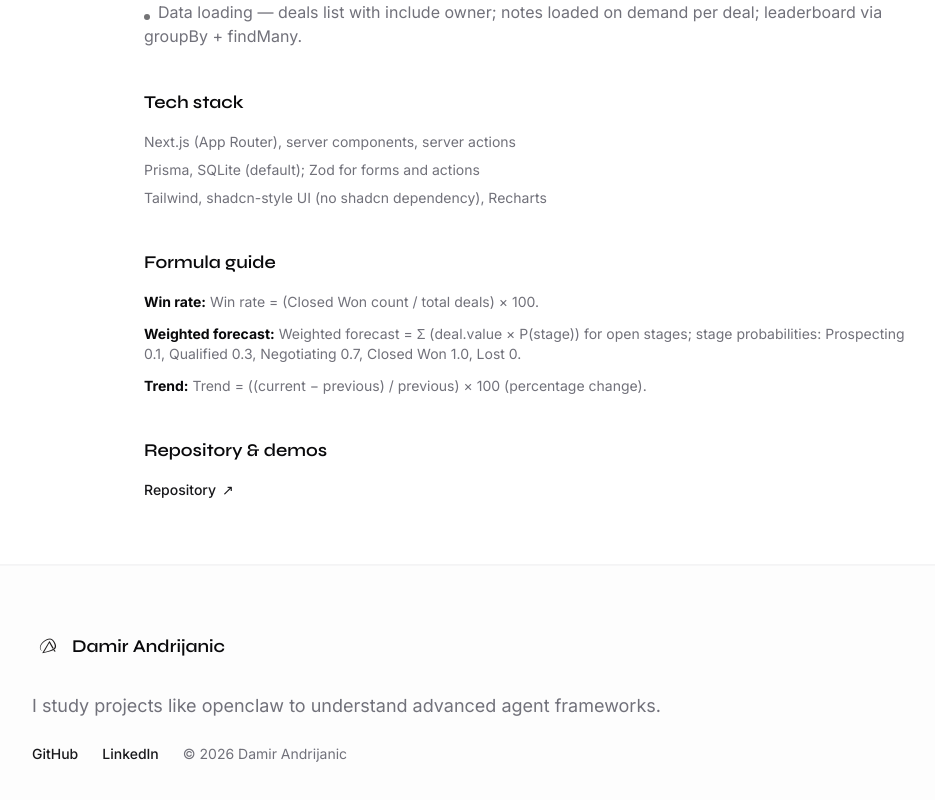
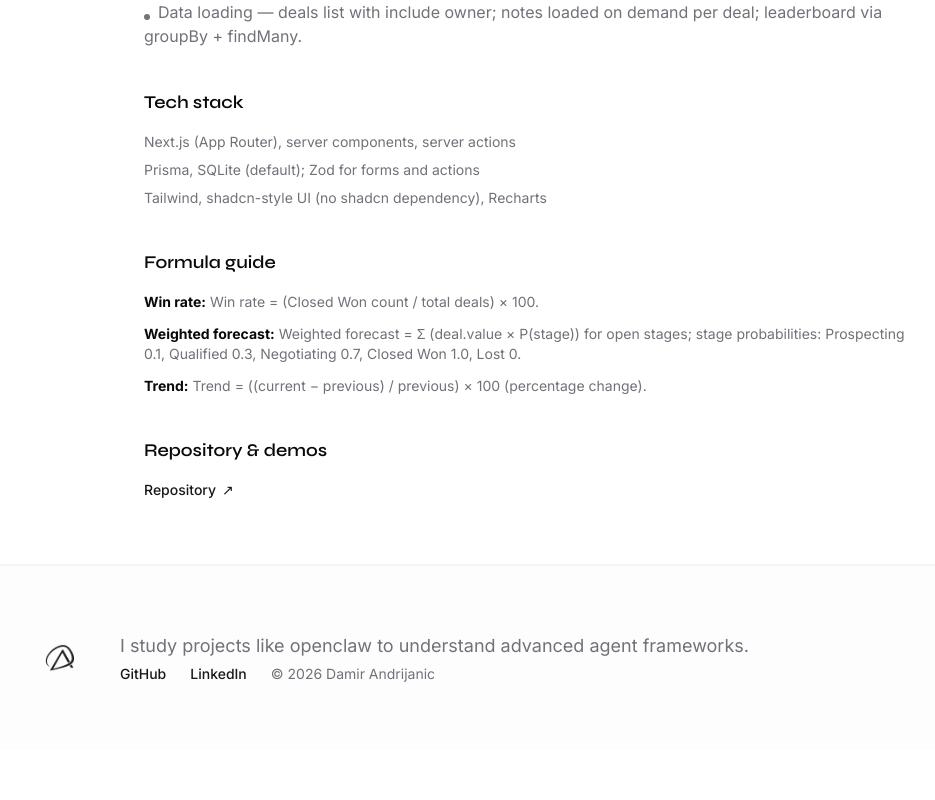
Before and after one commit to hans992/portfolio-2026, a Next.js app: page /en/projects/crm in a window 1280 px wide. Shown: the part 951-1751 px from the top of the page, without its empty margins (112-1047 px from the left). After the commit the page ends 1707 px from the top, so only its background shows below. Built offline with nearby package versions, Linux system fonts and the light colour scheme; no server answers.

Commit message:
Add: minor updates

```diff
--- a/components/footer.tsx
+++ b/components/footer.tsx
@@ -12,21 +12,22 @@ export function Footer() {
   return (
     <footer className="border-t border-border/30 bg-muted/20">
       <div className="container mx-auto max-w-5xl px-4 py-12 sm:py-16">
+        <div className="flex flex-wrap items-center gap-6 sm:gap-8">
           <Link
             href={`/${locale}`}
-          className="inline-flex items-center gap-2 font-display text-lg font-semibold text-foreground transition-colors hover:opacity-90"
-          aria-label="Damir Andrijanic – Home"
+            className="shrink-0"
+            aria-label="Home"
           >
-          <Logo size={32} />
-          <span>Damir Andrijanic</span>
+            <Logo size={56} className="rounded sm:h-14 sm:w-14" />
           </Link>
-        <p className="mt-6 text-base text-muted-foreground sm:text-lg">{t("openSource")}</p>
-        <div className="mt-6 flex flex-wrap items-center gap-6">
+          <div className="min-w-0 flex-1 space-y-1">
+            <p className="text-base text-muted-foreground sm:text-lg">{t("openSource")}</p>
+            <div className="flex flex-wrap items-center gap-x-6 gap-y-1 text-sm">
               <a
                 href="https://github.com/hans992"
                 target="_blank"
                 rel="noopener noreferrer"
-            className="text-sm font-medium text-primary underline-offset-4 hover:underline"
+                className="font-medium text-primary underline-offset-4 hover:underline"
               >
                 GitHub
               </a>
@@ -34,13 +35,15 @@ export function Footer() {
                 href="https://www.linkedin.com/in/andrijanic-damir/"
                 target="_blank"
                 rel="noopener noreferrer"
-            className="text-sm font-medium text-primary underline-offset-4 hover:underline"
+                className="font-medium text-primary underline-offset-4 hover:underline"
               >
                 LinkedIn
               </a>
-          <span className="text-sm text-muted-foreground">
+              <span className="text-muted-foreground">
                 {t("copyright", { year: new Date().getFullYear() })}
               </span>
+            </div>
+          </div>
         </div>
       </div>
     </footer>
```
Lines whose indentation alone changed are shown as unchanged.
